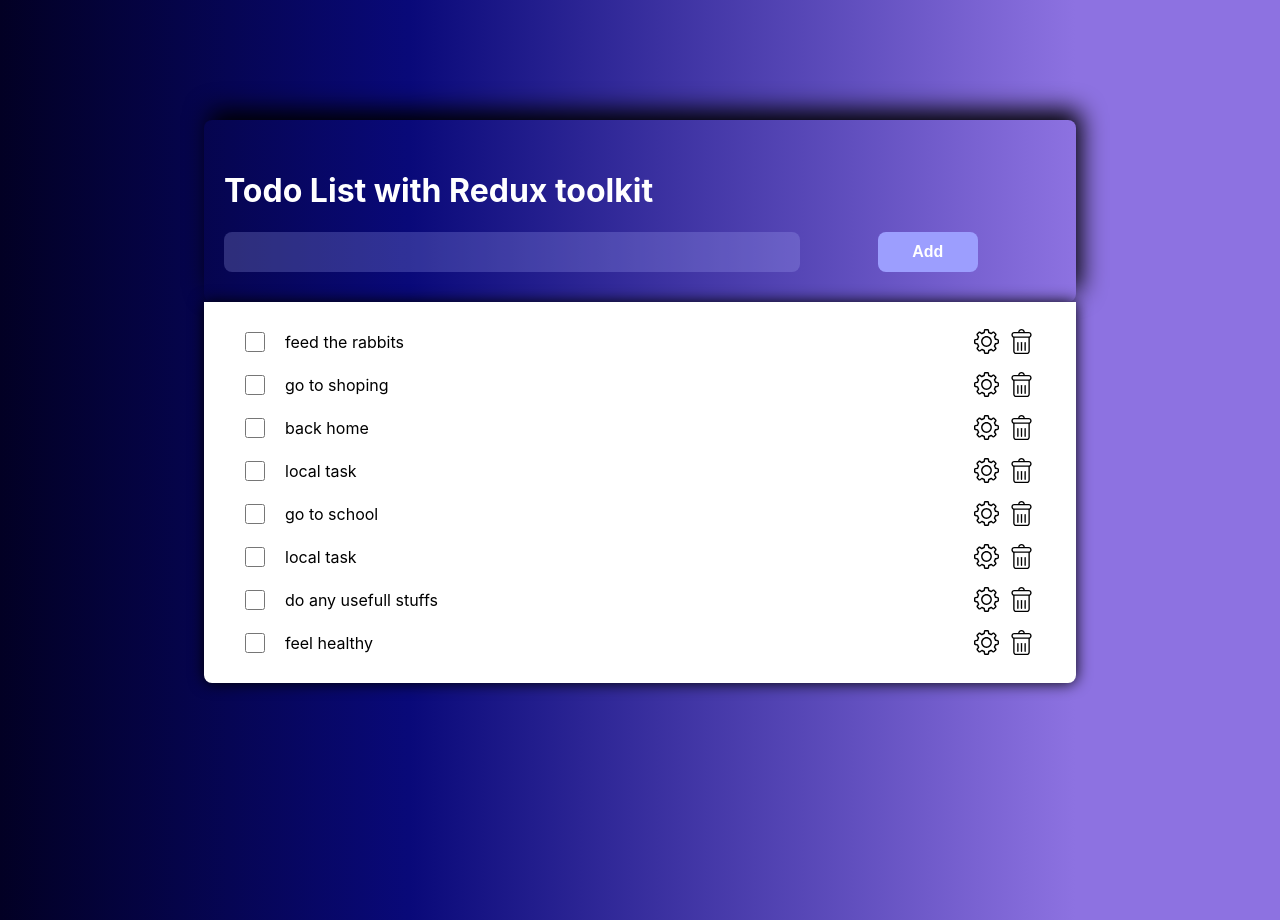
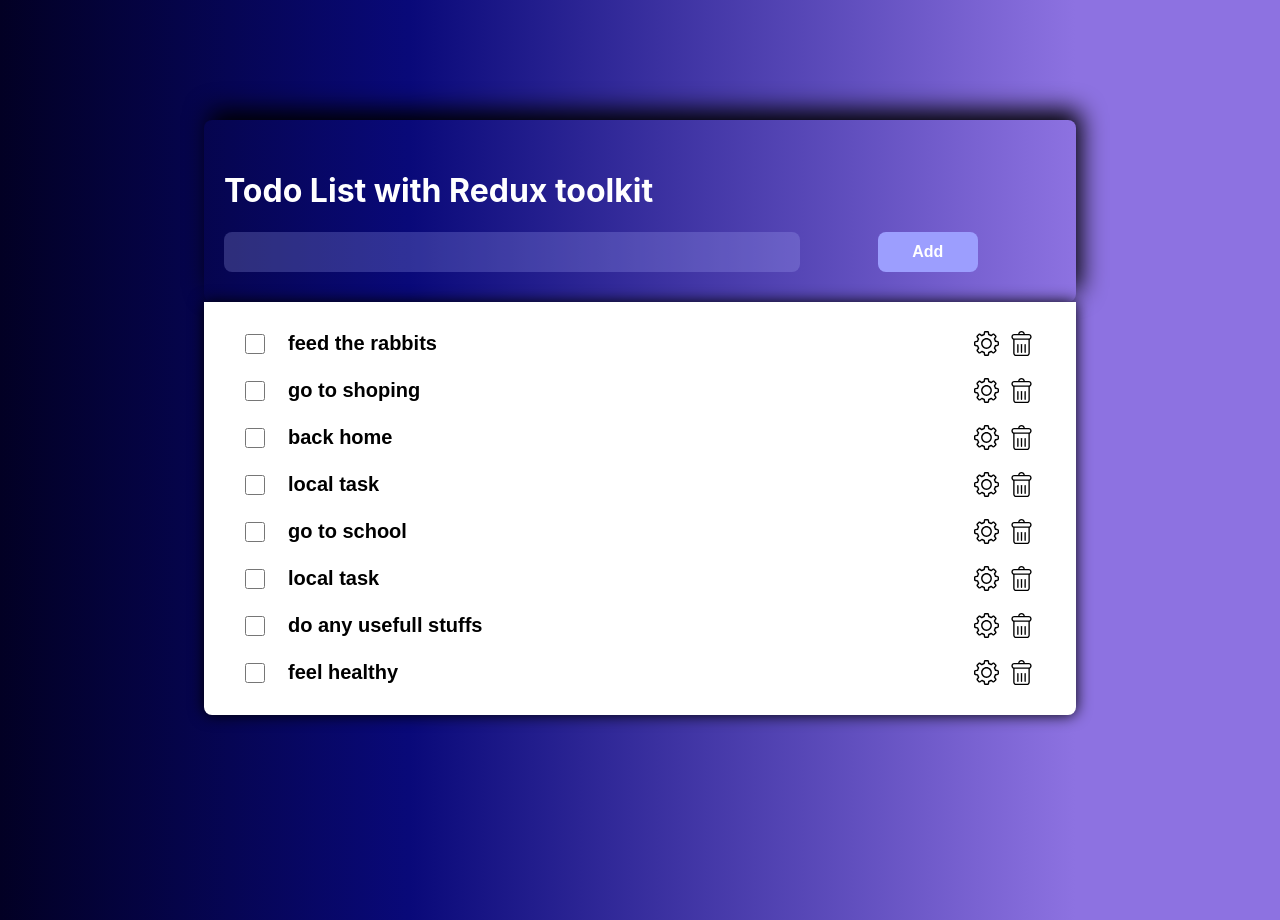
Before and after one commit to hakob-yan/todo-redux-toolkit, a React (Create React App) app: page / in a window 1280 px wide. Built offline with nearby package versions, Linux system fonts and the light colour scheme.

Commit message:
added remove adn rename feature

```diff
--- a/src/App.js
+++ b/src/App.js
@@ -21,7 +21,7 @@
   return (
     <div className={styles.App}>
       <AddTodo />
-      <TodoList data={data}/>
+      <TodoList/>
     </div>
   );
 }
--- a/src/components/AddTodo/index.js
+++ b/src/components/AddTodo/index.js
@@ -5,16 +5,15 @@
 
 const AddTodo = () => {
     const [value, setValue] = useState('');
-    const  dispatch  = useDispatch();
+    const dispatch = useDispatch();
 
     const handleSubmit = (e) => {
         e.preventDefault();
-        dispatch(addTask({
-            payload: {
+        if (value.trim().length)
+            dispatch(addTask({
                 description: value,
                 createdAt: new Date().toLocaleString()
-            }
-        }))
+            }))
         setValue('')
     }
 
--- a/src/components/TodoItem/index.js
+++ b/src/components/TodoItem/index.js
@@ -1,16 +1,33 @@
-import React from 'react';
+import React, { useState } from 'react';
 import styles from './index.module.scss'
 import DelLogo from '../../assets/delete.svg'
 import RemLogo from '../../assets/rename.svg'
+import { useDispatch } from 'react-redux';
+import { remove, rename } from '../../redux/tasksSlice';
 
-const TodoItem = ({ id, date, description }) => {
+
+const TodoItem = ({ id, description }) => {
+    const dispatch = useDispatch();
+    const [toggle, setToggle] = useState(true)
+    const handleRemove = () => {
+        dispatch(remove({ id }))
+    }
+    const handleRename = () => {
+        setToggle(!toggle)
+    }
+    const handleInput = (e) => {
+        dispatch(rename({id, description: e.target.value }))
+    }
     return (
         <div className={styles.AddTodo}>
 
             <input id={id} className={styles.check} type='checkbox' />
-            <label htmlFor={id} >{description}</label>
-            <img className={styles.imgCnt} src={RemLogo} />
-            <img className={styles.imgDel} src={DelLogo} />
+            <input className={styles.input}
+                disabled={toggle}
+                onChange={handleInput}
+                value={description} />
+            <img onClick={handleRename} className={styles.imgCnt} src={RemLogo} />
+            <img onClick={handleRemove} className={styles.imgDel} src={DelLogo} />
 
 
         </div>);
--- a/src/components/TodoItem/index.module.scss
+++ b/src/components/TodoItem/index.module.scss
@@ -1,26 +1,49 @@
-.AddTodo{
+.AddTodo {
     display: flex;
     align-items: center;
     justify-content: space-between;
     font-size: 16px;
     margin: 17px;
-    .imgDel{
+
+    .imgDel {
         width: 25px;
         padding: 0 5px;
         cursor: pointer;
 
     }
-    .imgCnt{
+
+    .imgCnt {
         width: 25px;
         padding: 0 5px;
-        margin-left:auto;
+        margin-left: auto;
         cursor: pointer;
 
 
     }
-    .check{
+
+    .check {
         width: 20px;
         height: 20px;
-        margin-right:20px;
+        margin-right: 20px;
+    }
+
+    .input {
+        height: 24px;
+        font-size: 20px;
+        padding: 3px;
+        border: none;
+        outline: none;
+        font-style: italic;
+
+
+        &:disabled {
+            background-color: white;
+            font-weight: bold;
+            color: black;
+            font-style: normal;
+
+
+
+        }
     }
 }
--- a/src/components/TodoList/index.js
+++ b/src/components/TodoList/index.js
@@ -1,9 +1,11 @@
 import React from 'react';
 import TodoItem from '../TodoItem';
+import styles from './index.module.scss'
+import { seSelector, useSelector } from 'react-redux';
 
-import styles from './index.module.scss'
-
-const TodoList = ({ data }) => {
+const TodoList = () => {
+    const data = useSelector(state => state.tasks)
+    console.log(data);
     return (
         <div className={styles.AddTodo}>
             {data.length && data.map(item => {
--- a/src/redux/store.js
+++ b/src/redux/store.js
@@ -1,7 +1,7 @@
 import { configureStore } from "@reduxjs/toolkit";
-import {addTask} from '../redux/tasksSlice'
+import  addTask  from '../redux/tasksSlice'
 export const store = configureStore({
     reducer: {
-        addTask,
+        tasks: addTask,
     }
 })
--- a/src/redux/tasksSlice.js
+++ b/src/redux/tasksSlice.js
@@ -1,22 +1,29 @@
 import { createSlice } from "@reduxjs/toolkit";
+import { data } from "../db";
 import { v4 as uuidv4 } from 'uuid';
 
-export const tasksSlice = createSlice({
+const tasksSlice = createSlice({
     name: 'tasks',
-    initialState: [],
+    initialState: data,
     reducers: {
         addTask: (state, action) => {
             const newTask = {
                 id: uuidv4(),
                 description: action.payload.description,
-                createdAt: action.payload.createdAt,
-            };
-            console.log(state);
-            state.push(newTask)
-
-        }
+                createdAt: action.payload.createdAt
+            }
+            state.push(newTask);
+        },
+        remove: (state, action) => {
+            return state.filter((item) => item.id !== action.payload.id);
+        },
+        rename: (state, action) => {
+            state.forEach(item => {
+                if (item.id === action.payload.id) item.description = action.payload.description
+            })
+        },
     }
 });
 
-export const { addTask } = tasksSlice.actions;
+export const { addTask, remove, rename } = tasksSlice.actions;
 export default tasksSlice.reducer;
```
